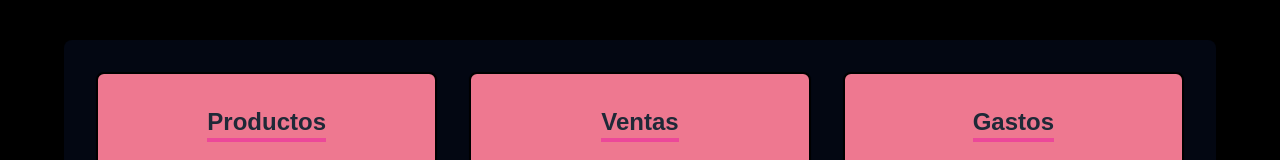
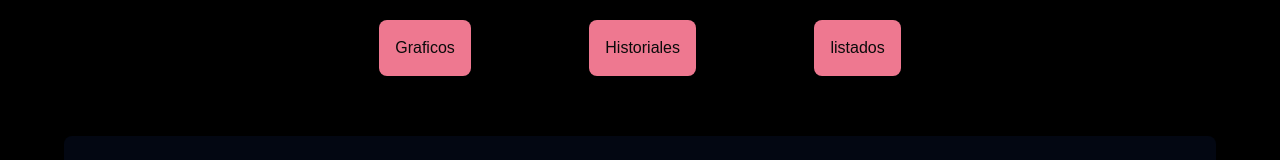
Before and after one commit to jhoan34/ventasNormal, a Next.js app: page / in a window 1280 px wide. Shown: the top 160 px of the page. Built offline with nearby package versions, Linux system fonts and the light colour scheme; no server answers; the database is empty.

Commit message:
tttttttttttttttttttttt

```diff
--- /dev/null
+++ b/app/(routes_Prin)/graficos/page.tsx
@@ -0,0 +1,15 @@
+import { Graficohistorial } from "@/app/components/graficohistorial/graficohistorial";
+
+export default function Graficos() {
+    return (
+        <div className="flex flex-col justify-start items-center bg-black min-h-screen gap-y-16 py-10">
+            {/* Historial Gráfico */}
+            <section className="w-[90%] p-8 bg-gray-950 rounded-lg shadow-lg flex flex-col items-center">
+              <h2 className="text-2xl font-bold text-white mb-6 text-center border-b-4 border-pink-500 inline-block">
+                Historial Gráfico
+              </h2>
+              <Graficohistorial/>
+            </section>
+        </div>
+    );
+}
--- /dev/null
+++ b/app/(routes_Prin)/historiales/page.tsx
@@ -0,0 +1,34 @@
+import { HistorialFinan } from "@/app/components/historialFinan/historialFinan";
+import { HistorialVentas } from "@/app/components/historialVentas/historialVentas";
+import { ReporteFinanciero } from "@/app/components/reportefin/reportefinanciero";
+import { GeneratePdf } from "@/lib/pdf";
+
+export default function Historiales() {
+    return (
+        <div className="flex flex-col justify-start items-center bg-black min-h-screen gap-y-16 py-10">
+            <section className="w-[90%] p-8 bg-gray-950 rounded-lg shadow-lg flex flex-col items-center">
+              <h2 className="text-2xl font-bold text-white mb-6 text-center border-b-4 border-pink-500 inline-block">
+                Ventas
+              </h2>
+              <HistorialVentas />
+            </section>
+
+            <section className="relative w-[90%] p-16 bg-gray-950 rounded-lg shadow-lg flex flex-col items-center">
+              <GeneratePdf/>
+              <h2 className="text-2xl font-bold text-white mb-6 text-center border-b-4 border-pink-500 inline-block">
+                Historial de reporte_financiero
+              </h2>
+              <HistorialFinan />
+            </section>
+
+            {/* Reporte Financiero */}
+            <section className="w-[90%] p-8 bg-gray-950 rounded-lg shadow-lg flex flex-col items-center">
+              <h2 className="text-2xl font-bold text-white mb-6 text-center border-b-4 border-pink-500 inline-block">
+                Reporte Financiero
+              </h2>
+              <ReporteFinanciero />
+            </section>
+
+        </div>
+    );
+}
--- /dev/null
+++ b/app/(routes_Prin)/listados/page.tsx
@@ -0,0 +1,23 @@
+import { ListGastos } from "@/app/components/listgastos/listgastos";
+import { ProductsList } from "@/app/components/productoslistados/productlist";
+import Link from "next/link";
+
+export default function Reporte() {
+    return (
+        <div className="flex flex-col justify-start items-center bg-black min-h-screen gap-y-16 py-10">
+            <section className="w-[90%] relative p-8 bg-gray-950 rounded-lg shadow-lg flex flex-col items-center">
+                <button className="hover:bg-[#bd5167] absolute left-1 top-1 bg-[#EE7890] px-4 py-2 rounded-sm"> <Link className="text-white" href="/productos-descontinuados">Productos Descontinuados</Link></button>
+                <h2 className="text-2xl font-bold text-white mb-6 text-center border-b-4 border-pink-500 inline-block">
+                Listado de Productos
+                </h2>
+                <ProductsList/>
+            </section>
+            <section className="w-[90%] p-8 bg-gray-950 rounded-lg shadow-lg flex flex-col items-center">
+              <h2 className="text-2xl font-bold text-white mb-6 text-center border-b-4 border-pink-500 inline-block">
+                Gastos
+              </h2>
+              <ListGastos />
+            </section>
+        </div>
+    )
+}
--- a/app/layout.tsx
+++ b/app/layout.tsx
@@ -2,6 +2,7 @@ import type { Metadata } from "next";
 import { Geist, Geist_Mono } from "next/font/google";
 import "./globals.css";
 import { DatosProvider } from "@/context/usedatos";
+import { NavDesktop } from "@/components/routes/nav_desktop/nav_desktop";
 
 const geistSans = Geist({
   variable: "--font-geist-sans",
@@ -28,6 +29,7 @@ export default function RootLayout({
       <body
         className={`${geistSans.variable} ${geistMono.variable} antialiased`}
       >
+        <NavDesktop />
         <DatosProvider>{children}</DatosProvider>
       </body>
     </html>
--- a/app/page.tsx
+++ b/app/page.tsx
@@ -1,14 +1,6 @@
-import Link from "next/link";
 import { FormGastos } from "./components/formgastos/formgastos";
 import { FormProductos } from "./components/formproductos/formproductos";
 import { FormVentas } from "./components/formventas/formVentas";
-import { Graficohistorial } from "./components/graficohistorial/graficohistorial";
-import { ListGastos } from "./components/listgastos/listgastos";
-import { ProductsList } from "./components/productoslistados/productlist";
-import { ReporteFinanciero } from "./components/reportefin/reportefinanciero";
-import { HistorialVentas } from "./components/historialVentas/historialVentas";
-import { HistorialFinan } from "./components/historialFinan/historialFinan";
-import { GeneratePdf } from "@/lib/pdf";
 
 export default function Home() {
   return (
@@ -37,55 +29,6 @@ export default function Home() {
         </div>
       </section>
 
-      {/* Listado de Productos */}
-      <section className="w-[90%] relative p-8 bg-gray-950 rounded-lg shadow-lg flex flex-col items-center">
-        <button className="hover:bg-[#bd5167] absolute left-1 top-1 bg-[#EE7890] px-4 py-2 rounded-sm"> <Link className="text-white" href="/productos-descontinuados">Productos Descontinuados</Link></button>
-
-        <h2 className="text-2xl font-bold text-white mb-6 text-center border-b-4 border-pink-500 inline-block">
-          Listado de Productos
-        </h2>
-        <ProductsList />
-      </section>
-
-      {/* Ventas */}
-      <section className="w-[90%] p-8 bg-gray-950 rounded-lg shadow-lg flex flex-col items-center">
-        <h2 className="text-2xl font-bold text-white mb-6 text-center border-b-4 border-pink-500 inline-block">
-          Ventas
-        </h2>
-        <HistorialVentas />
-      </section>
-
-      {/* Gastos */}
-      <section className="w-[90%] p-8 bg-gray-950 rounded-lg shadow-lg flex flex-col items-center">
-        <h2 className="text-2xl font-bold text-white mb-6 text-center border-b-4 border-pink-500 inline-block">
-          Gastos
-        </h2>
-        <ListGastos />
-      </section>
-
-      {/* Reporte Financiero */}
-      <section className="w-[90%] p-8 bg-gray-950 rounded-lg shadow-lg flex flex-col items-center">
-        <h2 className="text-2xl font-bold text-white mb-6 text-center border-b-4 border-pink-500 inline-block">
-          Reporte Financiero
-        </h2>
-        <ReporteFinanciero />
-      </section>
-
-      <section className="relative w-[90%] p-16 bg-gray-950 rounded-lg shadow-lg flex flex-col items-center">
-        <GeneratePdf/>
-        <h2 className="text-2xl font-bold text-white mb-6 text-center border-b-4 border-pink-500 inline-block">
-          Historial de reporte_financiero
-        </h2>
-        <HistorialFinan />
-      </section>
-
-      {/* Historial Gráfico */}
-      <section className="w-[90%] p-8 bg-gray-950 rounded-lg shadow-lg flex flex-col items-center">
-        <h2 className="text-2xl font-bold text-white mb-6 text-center border-b-4 border-pink-500 inline-block">
-          Historial Gráfico
-        </h2>
-        <Graficohistorial />
-      </section>
     </main>
   );
 }
--- /dev/null
+++ b/components/routes/nav_desktop/nav_desktop.tsx
@@ -0,0 +1,17 @@
+import { routes } from "../routes.data"
+
+export const NavDesktop = () => {
+    return (
+        <header className="w-full bg-black h-[12vh] ">
+            <nav className="w-full h-full flex justify-center items-center">
+                <ul className="w-[50%] h-full flex justify-around items-center">
+                    {routes.map((route) => (
+                        <li key={route.id} className="p-4 rounded-lg hover:bg-[#bd5167] bg-[#EE7890]">
+                            <a href={route.path}>{route.name}</a>
+                        </li>
+                    ))}
+                </ul>
+            </nav>
+        </header>
+    )
+}
--- /dev/null
+++ b/components/routes/routes.data.ts
@@ -0,0 +1,17 @@
+export const routes = [
+    {
+        id: 1,
+        name: "Graficos",
+        path: "/graficos"
+    },
+    {
+        id: 2,
+        name: "Historiales",
+        path: "/historiales"
+    },
+    {
+        id: 3,
+        name: "listados",
+        path: "/listados"
+    }
+]
```
